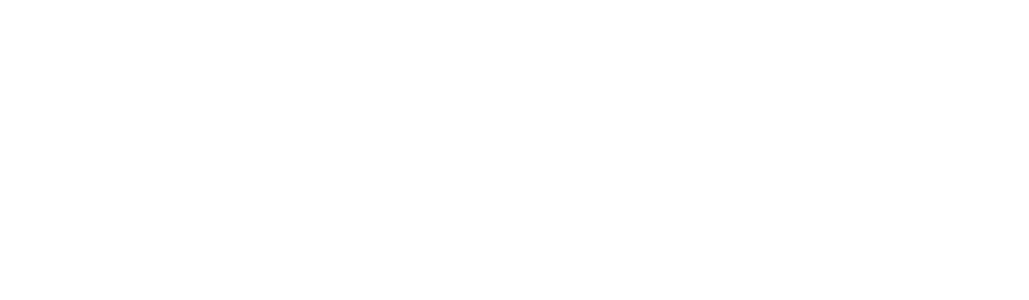
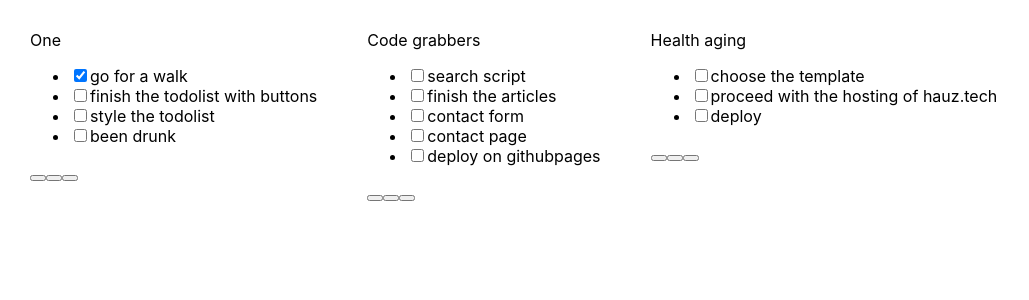
Before and after one commit to showermax/my-todolist, a React (Create React App) app: page / in a window 1280 px wide. Shown: the top 300 px of the page, without its empty margins (0-1029 px from the left). Built offline with nearby package versions, Linux system fonts and the light colour scheme.

Commit message:
launched without buttons

```diff
--- a/src/App.css
+++ b/src/App.css
@@ -1,5 +1,10 @@
 .App {
-  text-align: center;
+  padding: 30px;
+  display: flex;
+}
+
+.App > div {
+  margin-right: 50px;
 }
 
 .App-logo {
--- a/src/App.tsx
+++ b/src/App.tsx
@@ -1,11 +1,32 @@
 import React from 'react';
-import logo from './logo.svg';
 import './App.css';
+import { Todolist } from './Todolist';
+
+const listOfTasks = [
+  {id: 1, name: "go for a walk", isDone: true},
+  {id: 2, name: "finish the todolist with buttons", isDone: false},
+  {id: 3, name: "style the todolist", isDone: false},
+  {id: 4, name: "been drunk", isDone: false}
+]
+const listOfTasks2 = [
+  {id: 1, name: "search script", isDone: false},
+  {id: 2, name: "finish the articles", isDone: false},
+  {id: 3, name: "contact form", isDone: false},
+  {id: 4, name: "contact page", isDone: false},
+  {id: 5, name: "deploy on githubpages", isDone: false}
+]
+const listOfTasks3 = [
+  {id: 1, name: "choose the template", isDone: false},
+  {id: 2, name: "proceed with the hosting of hauz.tech", isDone: false},
+  {id: 3, name: "deploy", isDone: false}
+]
 
 function App() {
   return (
     <div className="App">
-
+     <Todolist title='One' tasks={listOfTasks}/>
+     <Todolist title='Code grabbers' tasks={listOfTasks2}/>
+     <Todolist title='Health aging' tasks={listOfTasks3}/>
     </div>
   );
 }
--- a/src/Todolist.tsx
+++ b/src/Todolist.tsx
@@ -0,0 +1,24 @@
+type PropsType = {
+    title: string
+    tasks: Array<TasksType>
+
+}
+
+type TasksType = {
+    id: number,
+    name: string,
+    isDone: boolean
+}
+export const Todolist = (props: PropsType) => {
+    return (
+    <div>
+        <div className="header">{props.title}</div>
+        <ul>
+            {props.tasks.map(el => <li key={el.id}><input type="checkbox" checked={el.isDone}/>{el.name}</li>)}
+        </ul>
+        <button></button>
+        <button></button>
+        <button></button>
+    </div>
+    )
+}
```
